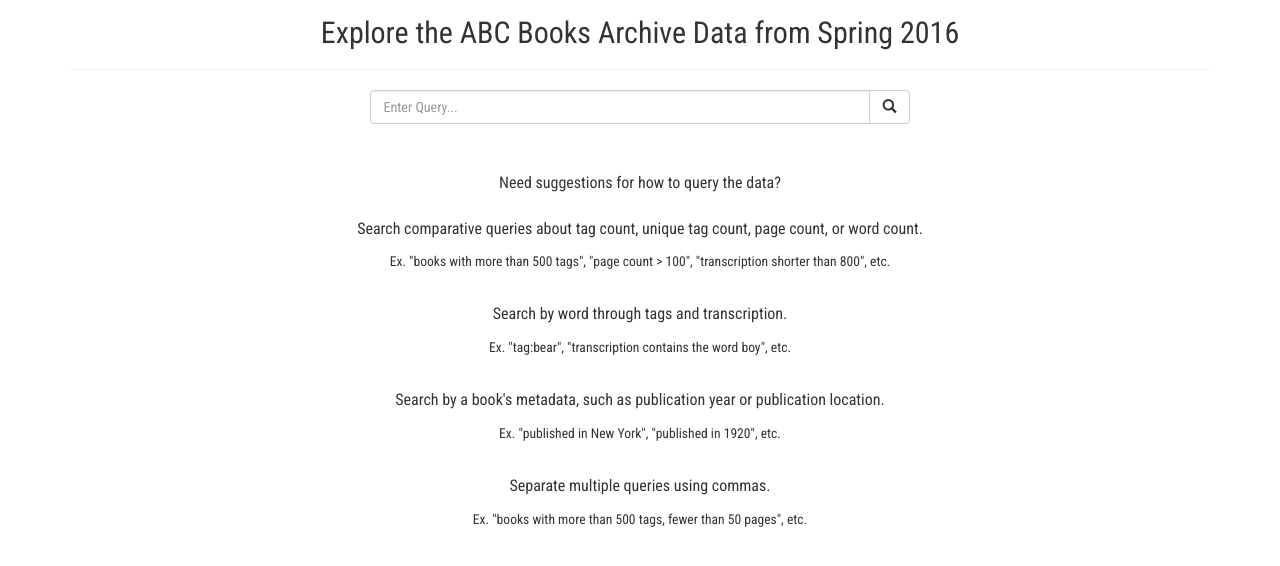
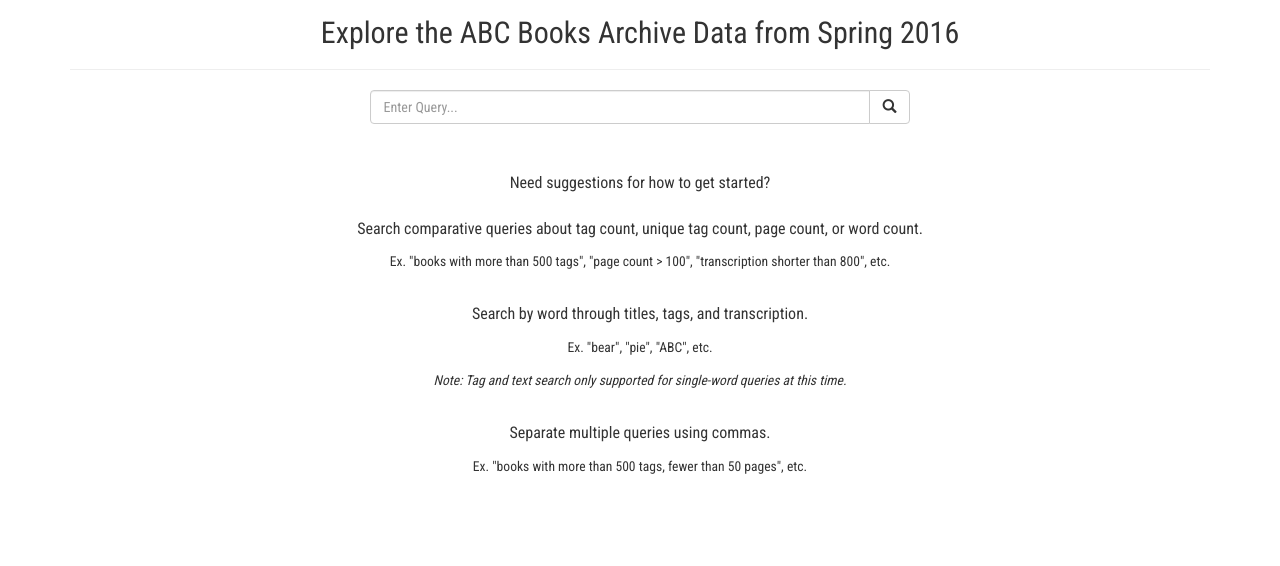
Before and after one commit to 00aechen/abcquery, a Django app: page /searchapp/ in a window 1280 px wide, after a click on "Need suggestions for how to get started?". Shown: the part 159-725 px from the top of the page. Run offline with Django 3.2, Linux system fonts and the light colour scheme; some libraries are stand-ins or nearby versions.

Commit message:
backup 5/5

```diff
--- a/searchapp/search_titles.py
+++ b/searchapp/search_titles.py
@@ -60,8 +60,7 @@ def search_tags(json_data, query):
 								'title': pg['title'],
 								'nid': "https://etc.princeton.edu/abcbooks/node/"+ pg['nid'],
 								})
-
-	print tag_results
+	# print tag_results
 	return tag_results
 
 
--- a/searchapp/templates/searchapp/about.html
+++ b/searchapp/templates/searchapp/about.html
@@ -75,8 +75,8 @@ p {
 <h3><em>Stack</em></h3>
 <p>ABCQuery is built using Django (back end) and Bootstrap (front end).</p>
 <!-- <h3>Acknowledgements</h3> -->
-<br><br><br><br>
-<input type="submit" class="btn" style= "font-size: 16px" value = "Back"
+<br><br>
+<input type="submit" class="btn" style= "font-size: 16px" value = "<< Back"
     onClick="history.go(-1);return true;">
 <br>
 </div>
--- a/searchapp/templates/searchapp/index_2.html
+++ b/searchapp/templates/searchapp/index_2.html
@@ -109,7 +109,7 @@
                           <!-- <div class="panel"> -->
                             <div class="panel-heading">
                               <h4 class="panel-title" >
-                                <a data-toggle="collapse" href="#collapse1">Need suggestions for how to query the data?</a>
+                                <a data-toggle="collapse" href="#collapse1">Need suggestions for how to get started?</a>
                               <!-- </h4> -->
                             </div>
                             <div id="collapse1" class="panel-collapse collapse">
@@ -118,12 +118,13 @@
                                 <p align="center"><small>Ex. "books with more than 500 tags", "page count > 100", "transcription shorter than 800", etc.</small></p><br>
                                 <!-- </div>
                                 <div class='col'> -->
-                                <p align="center">Search by word through tags and transcription.</p>
-                                <p align="center"><small>Ex. "tag:bear", "transcription contains the word boy", etc.</small></p><br>
+                                <p align="center">Search by word through titles, tags, and transcription.</p>
+                                <p align="center"><small>Ex. "bear", "pie", "ABC", etc.</small></p>
+                                <p align="center"><small><em>Note: Tag and text search only supported for single-word queries at this time.</em></small></p><br>
                                 <!-- </div>
                                 <div class='col'> -->
-                                <p align="center">Search by a book's metadata, such as publication year or publication location.</p>
-                                <p align="center"><small>Ex. "published in New York", "published in 1920", etc.</small></p><br>
+                                <!-- <p align="center">Search by a book's metadata, such as publication year or publication location.</p>
+                                <p align="center"><small>Ex. "published in New York", "published in 1920", etc.</small></p><br> -->
                                 <p align="center">Separate multiple queries using commas.</p>
                                 <p align="center"><small>Ex. "books with more than 500 tags, fewer than 50 pages", etc.</small></p><br>
                             </div>
```
Also changed, not shown: searchapp/handle_metadata.py (+49 -18 lines), searchapp/handle_query.py (+4 -4 lines), searchapp/templates/searchapp/search_results.html (+7 -7 lines), 3 other files.
